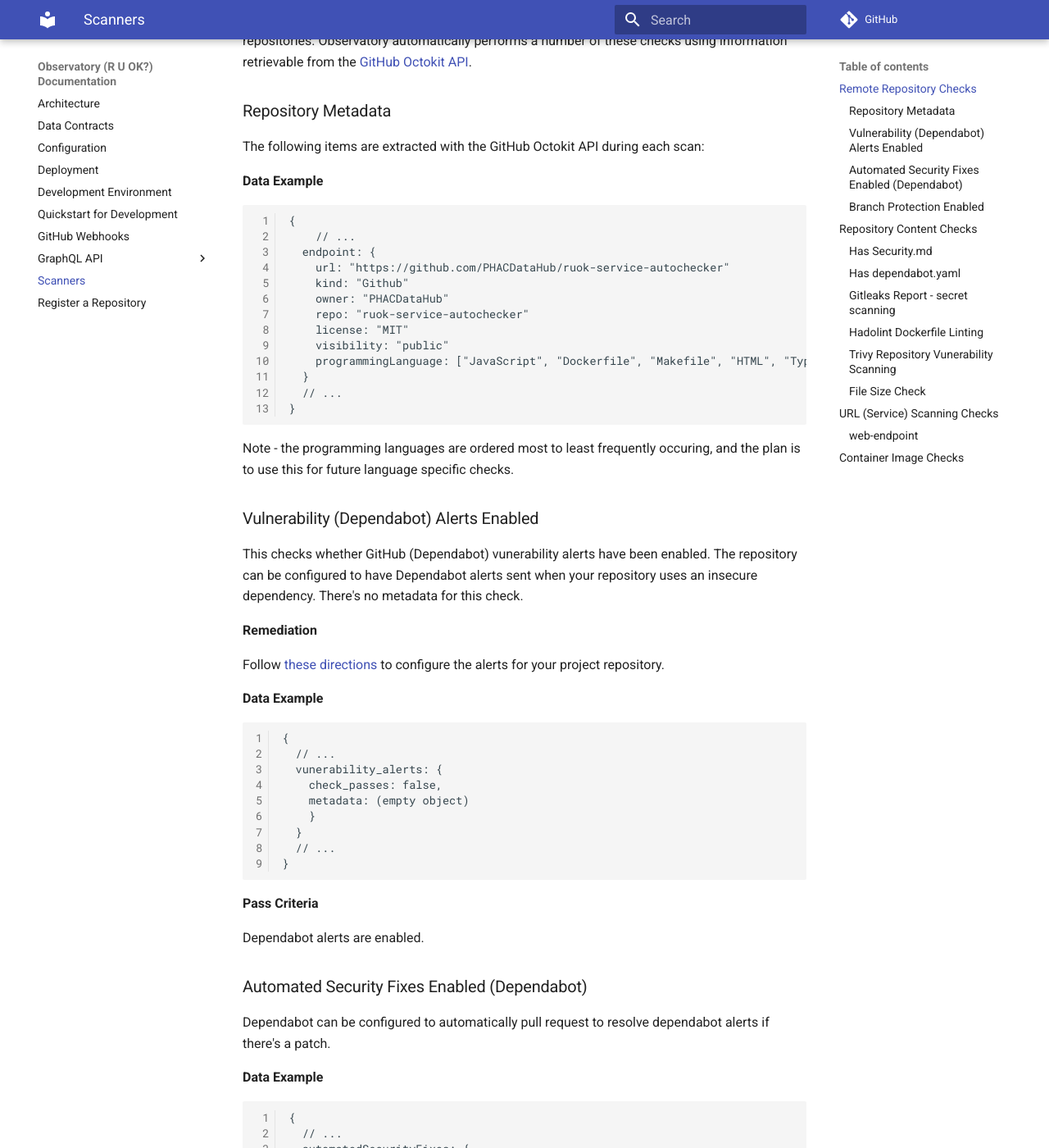
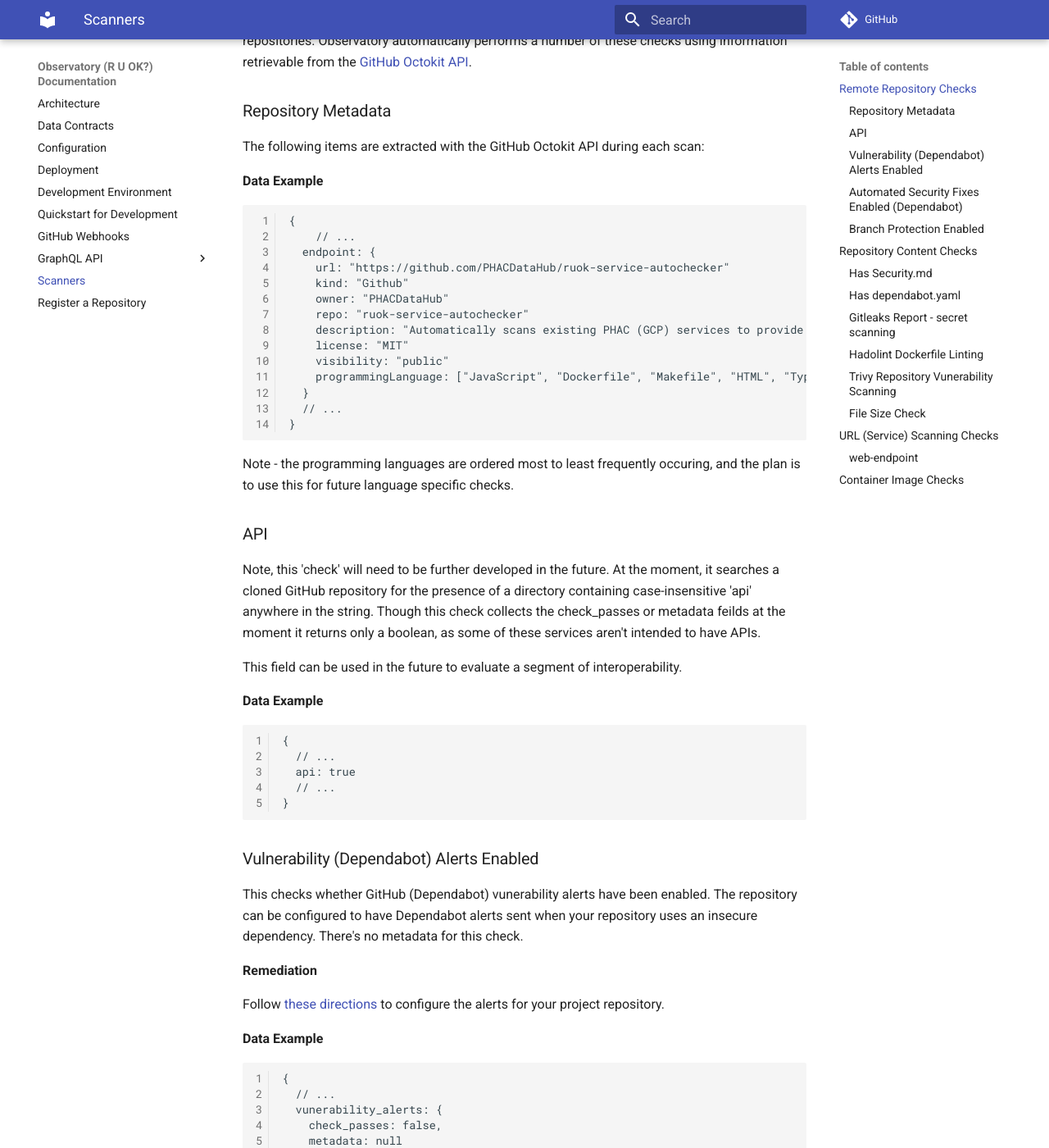
Before and after one commit to SiddharthaHaldar/ruok-service-autochecker, an MkDocs documentation site: the page built from docs/scanners.md, in a window 1280 px wide and 1400 px high, scrolled down 1808 px. Shown: the whole window at 82% size. Built offline with MkDocs 1.6.1 and Material for MkDocs 9.7.7, drawn with Linux system fonts in a browser that asks for light colours; comment, search, counter and statistics services are not loaded; some of the changed text lies outside the part shown.

Commit message:
updated scanner.md in docs to reflect changes recently made. (#96)

````diff
--- a/docs/scanners.md
+++ b/docs/scanners.md
@@ -39,6 +39,7 @@
     kind: "Github"
     owner: "PHACDataHub"
     repo: "ruok-service-autochecker"
+    description: "Automatically scans existing PHAC (GCP) services to provide visibility on endpoints and standards."
     license: "MIT"
     visibility: "public"
     programmingLanguage: ["JavaScript", "Dockerfile", "Makefile", "HTML", "TypeScript", "CSS", "Python"]
@@ -48,6 +49,22 @@
 ```
 
 Note - the programming languages are ordered most to least frequently occuring, and the plan is to use this for future language specific checks.
+
+### API
+
+Note, this 'check' will need to be further developed in the future. At the moment, it searches a cloned GitHub repository for the presence of a directory containing case-insensitive 'api' anywhere in the string. Though this check collects the check_passes or metadata feilds at the moment it returns only a boolean, as some of these services aren't intended to have APIs.
+
+This field can be used in the future to evaluate a segment of interoperability.
+
+**Data Example**
+```jsonc
+{
+  // ...
+  api: true
+  // ...
+}
+```
+
 
 ### Vulnerability (Dependabot) Alerts Enabled
 
@@ -63,7 +80,7 @@
   // ...
   vunerability_alerts: {
     check_passes: false,
-    metadata: (empty object)
+    metadata: null
     }
   }
   // ...
@@ -95,9 +112,15 @@
 
 [Configure Dependabot](https://docs.github.com/en/code-security/dependabot/dependabot-security-updates/configuring-dependabot-security-updates) to automaticallly create pull requests.
 
+**Pass Criteria**
+
+Automated security fixes alerts are enabled.
+
 ### Branch Protection Enabled
 
 Particular branches (generally master or main) can have [protection](https://docs.github.com/en/repositories/configuring-branches-and-merges-in-your-repository/managing-protected-branches/about-protected-branches) through rules defined to restrict how code can be pushed to that branch. For example, this could require pull request reviews before merging.
+
+This pulls out all the rules set to true, rrequiredDeploymentEnvironments if non-empty, requiredApprovingReviewCount if greater than 0, and pattern - which is the branch to which the rules are applied.
 
 **Remediation**
 
@@ -108,19 +131,31 @@
 ```jsonc
 {
   // ...
-  branchProtection: {
-    checkPasses: false
-    metadata: {
-      branches: ["clean-octokit-webendpoint", "container-trivy-scan", "feat-trivy", "gh-pages", "main", "moving-services", "ui", "ui-server"]
-      rules: [""]
+    branchProtection: {
+      checkPasses: true
+      metadata:  {
+        rules: [
+          {
+            branch: "main",
+            dismissesStaleReviews: true,
+            requiresApprovingReviews: true,
+            requiresCommitSignatures: true,
+            requiresConversationResolution: true,
+            requiresLinearHistory: true,
+            requiresStatusChecks: true,
+            requiresStrictStatusChecks: true,
+            restrictsPushes: true,
+            requiredApprovingReviewCount: 1
+          }
+        ]
+      }
     }
     // ...
-  }
 }
 ```
 **Pass Criteria**
 
-A branch protection rule has been found.
+At least one branch protection rule has been found.
 
 ## Repository Content Checks
 
@@ -167,7 +202,7 @@
   // ...
   "has_dependabot.yaml":{
       "check_passes": true,
-      "metadata": (empty object)
+      "metadata": null
   }
   // ...
 }
@@ -269,7 +304,7 @@
 
 **Pass Criteria**
 
-No linting rules broken for all Dockerfiles within the repository.
+No linting rules broken for any of the Dockerfiles within the repository.
 
 ### `Trivy` Repository Vunerability Scanning
 
````
Also changed, not shown: other parts of docs/scanners.md (+1 -1 lines), 1 other file.
